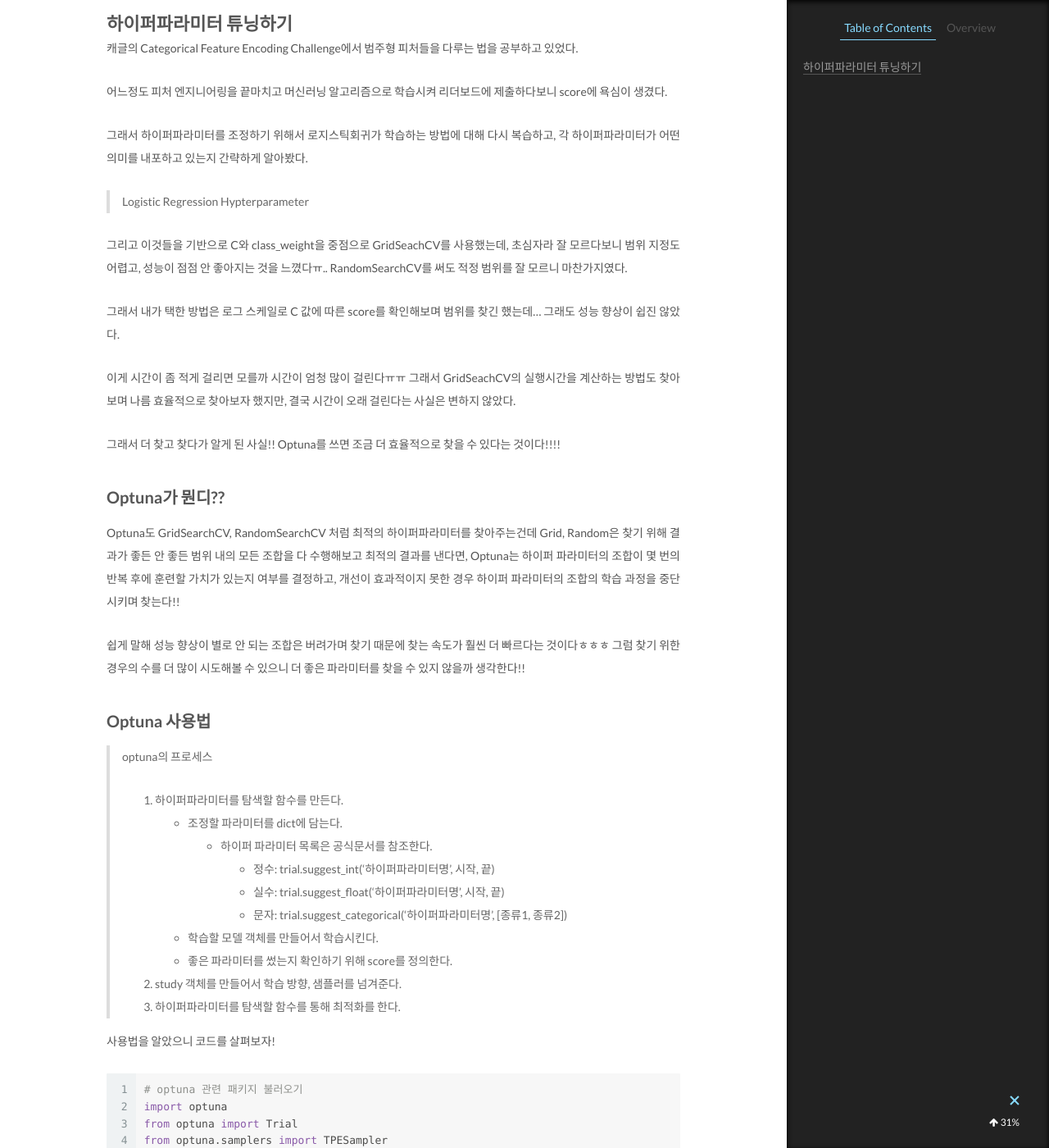
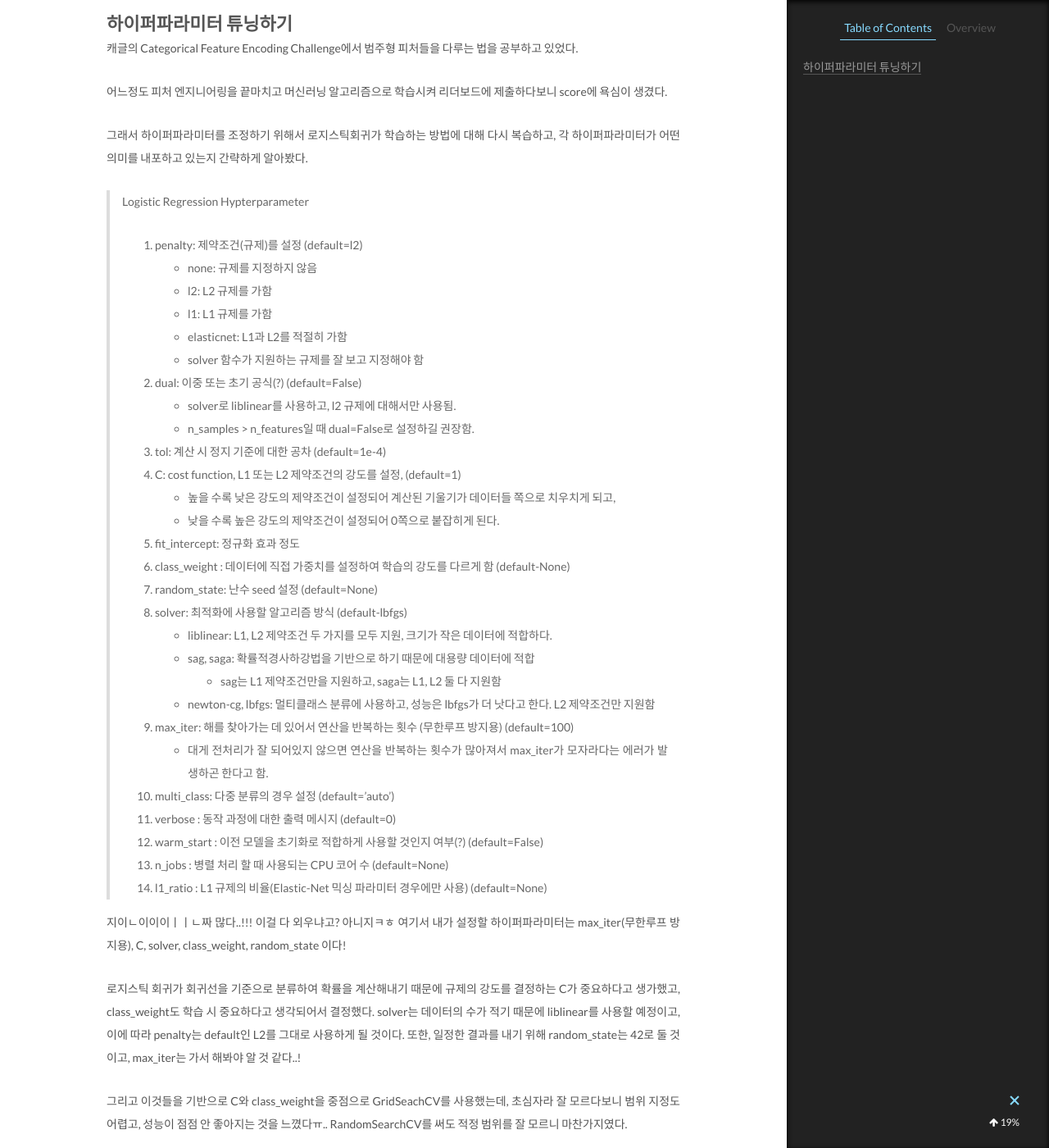
Before and after one commit to DoIn-Sin/DoIn-Sin.github.io, a Jekyll site: the page built from _posts/2022-09-22-optuna-and-girdsearchcv.md, in a window 1280 px wide and 1400 px high, scrolled down 521 px. Shown: the whole window at 82% size. Built offline with Jekyll 4.4.1, drawn with Linux system fonts in a browser that asks for light colours; comment, search, counter and statistics services are not loaded.

Commit message:
optuna (add logistic regression hyperparameter

```diff
--- a/_posts/2022-09-22-optuna-and-girdsearchcv.md
+++ b/_posts/2022-09-22-optuna-and-girdsearchcv.md
@@ -18,6 +18,39 @@ tags:
 그래서 하이퍼파라미터를 조정하기 위해서 로지스틱회귀가 학습하는 방법에 대해 다시 복습하고, 각 하이퍼파라미터가 어떤 의미를 내포하고 있는지 간략하게 알아봤다.
 
 >Logistic Regression Hypterparameter
+1. penalty: 제약조건(규제)를 설정 (default=l2)
+    - none: 규제를 지정하지 않음
+    - l2: L2 규제를 가함
+    - l1: L1 규제를 가함
+    - elasticnet: L1과 L2를 적절히 가함
+    - solver 함수가 지원하는 규제를 잘 보고 지정해야 함
+2. dual: 이중 또는 초기 공식(?) (default=False)
+    - solver로 liblinear를 사용하고, l2 규제에 대해서만 사용됨.
+    - n_samples  > n_features일 때 dual=False로 설정하길 권장함.
+3. tol: 계산 시 정지 기준에 대한 공차 (default=1e-4)
+4. C: cost function, L1 또는 L2 제약조건의 강도를 설정, (default=1)
+    - 높을 수록 낮은 강도의 제약조건이 설정되어 계산된 기울기가 데이터들 쪽으로 치우치게 되고,
+    - 낮을 수록 높은 강도의 제약조건이 설정되어 0쪽으로 붙잡히게 된다.
+5. fit_intercept: 정규화 효과 정도
+6. class_weight : 데이터에 직접 가중치를 설정하여 학습의 강도를 다르게 함 (default-None)
+7. random_state: 난수 seed 설정 (default=None)
+8. solver: 최적화에 사용할 알고리즘 방식 (default-lbfgs)
+    - liblinear: L1, L2 제약조건 두 가지를 모두 지원, 크기가 작은 데이터에 적합하다.
+    - sag, saga: 확률적경사하강법을 기반으로 하기 때문에 대용량 데이터에 적합
+        - sag는 L1 제약조건만을 지원하고, saga는 L1, L2 둘 다 지원함
+    - newton-cg, lbfgs: 멀티클래스 분류에 사용하고, 성능은 lbfgs가 더 낫다고 한다. L2 제약조건만 지원함
+9. max_iter: 해를 찾아가는 데 있어서 연산을 반복하는 횟수 (무한루프 방지용) (default=100)
+    - 대게 전처리가 잘 되어있지 않으면 연산을 반복하는 횟수가 많아져서 max_iter가 모자라다는 에러가 발생하곤 한다고 함.
+10. multi_class: 다중 분류의 경우 설정 (default=’auto’)
+11. verbose : 동작 과정에 대한 출력 메시지 (default=0)
+12. warm_start : 이전 모델을 초기화로 적합하게 사용할 것인지 여부(?) (default=False)
+13. n_jobs : 병렬 처리 할 때 사용되는 CPU 코어 수 (default=None)
+14. l1_ratio : L1 규제의 비율(Elastic-Net 믹싱 파라미터 경우에만 사용) (default=None)
+
+지이ㄴ이이이ㅣㅣㄴ짜 많다..!!! 이걸 다 외우냐고? 아니지ㅋㅎ
+여기서 내가 설정할 하이퍼파라미터는 max_iter(무한루프 방지용), C, solver, class_weight, random_state 이다!
+
+로지스틱 회귀가 회귀선을 기준으로 분류하여 확률을 계산해내기 때문에 규제의 강도를 결정하는 C가 중요하다고 생가했고, class_weight도 학습 시 중요하다고 생각되어서 결정했다. solver는 데이터의 수가 적기 때문에 liblinear를 사용할 예정이고, 이에 따라 penalty는 default인 L2를 그대로 사용하게 될 것이다. 또한, 일정한 결과를 내기 위해 random_state는 42로 둘 것이고, max_iter는 가서 해봐야 알 것 같다..!
 
 그리고 이것들을 기반으로 C와 class_weight을 중점으로 GridSeachCV를 사용했는데, 초심자라 잘 모르다보니 범위 지정도 어렵고, 성능이 점점 안 좋아지는 것을 느꼈다ㅠ.. RandomSearchCV를 써도 적정 범위를 잘 모르니 마찬가지였다.
 
```
